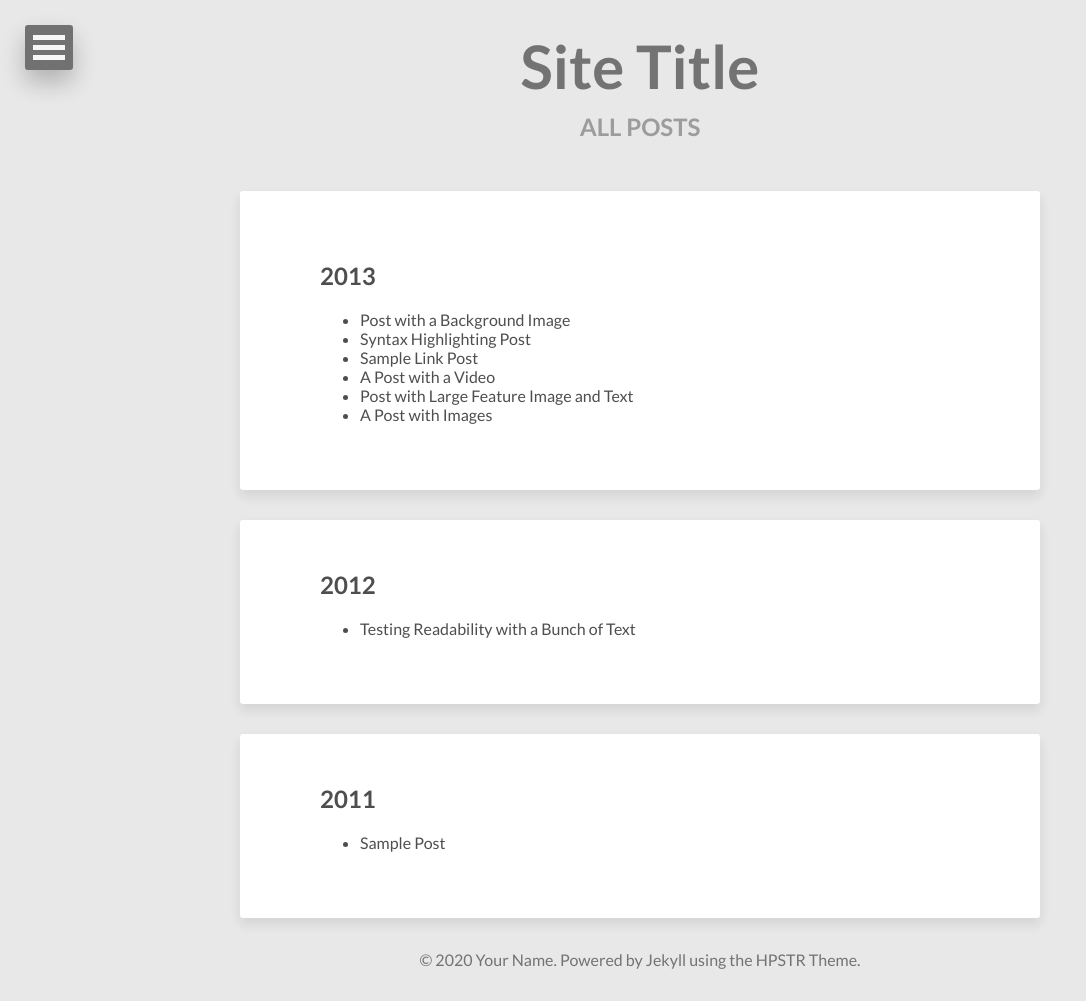
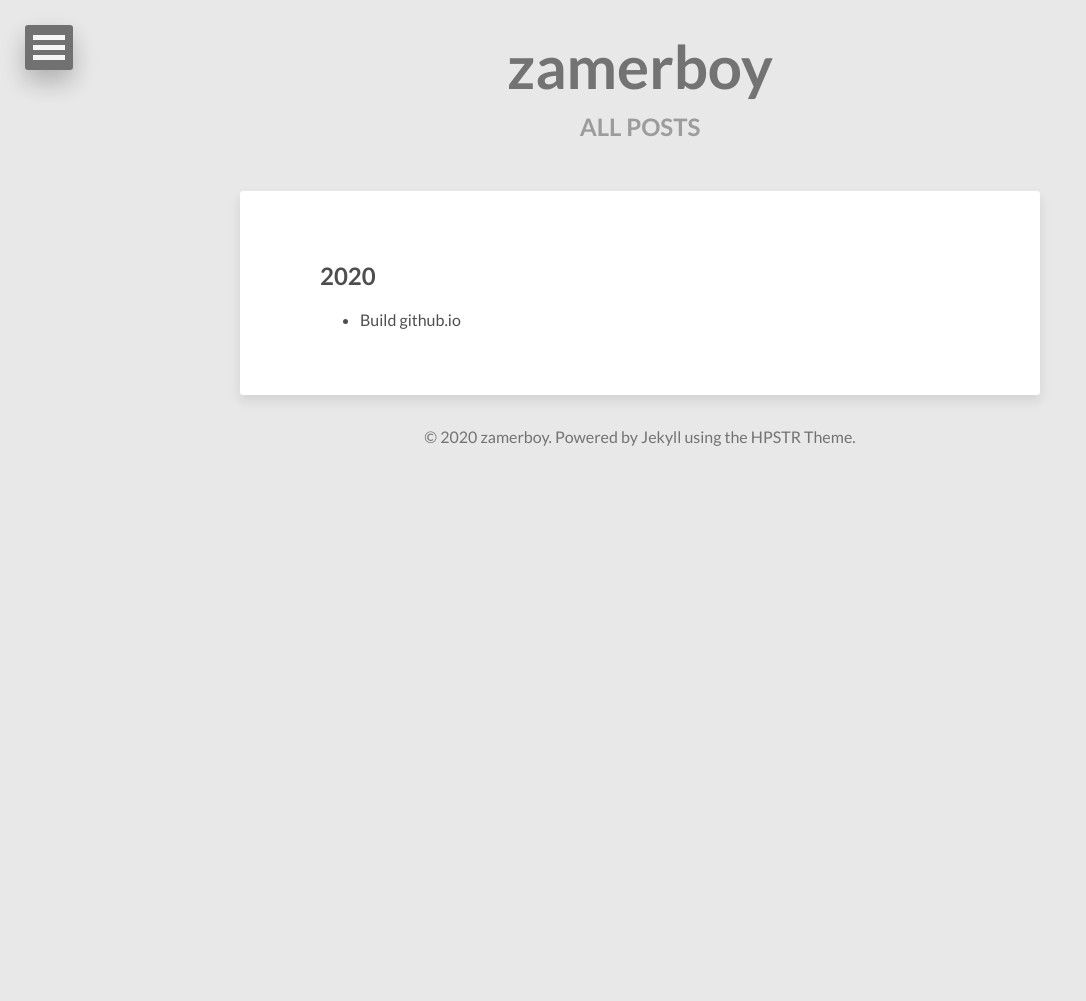
Before and after one commit to lczxxx123/lczxxx123.github.io, a Jekyll site: the page built from posts/index.html, in a window 1280 px wide. Shown: the whole page, without its empty margins (0-1086 px from the left). Built offline with Jekyll 4.4.1, drawn with Linux system fonts in a browser that asks for light colours; nearby versions of some CDN libraries; after the commit the page ends 900 px from its top, so only the background shows below that.

```diff
--- a/_config.yml
+++ b/_config.yml
@@ -1,5 +1,5 @@
-title:            Site Title
-description:      Describe your website here.
+title:            zamerboy
+description:      [^_^]
 disqus_shortname:
 reading_time:     true
 words_per_minute: 200
@@ -9,7 +9,7 @@ url:
 
 # Owner/author information
 owner:
-  name:           Your Name
+  name:           zamerboy
   avatar:         avatar.jpg
   bio:            "Your bio goes here. It shouldn't be super long but a good sentence or two should suffice."
   email:          you@email.com
--- a/_includes/head.html
+++ b/_includes/head.html
@@ -3,7 +3,7 @@
 <meta name="description" content="{% if page.description %}{{ page.description }}{% else %}{{ site.description }}{% endif %}">
 {% if page.tags %}<meta name="keywords" content="{{ page.tags | join: ', ' }}">{% endif %}
 
-{% if site.owner.twitter %}<!-- Twitter Cards -->
+<!--{% if site.owner.twitter %} Twitter Cards -->
 {% if page.image.feature %}<meta name="twitter:card" content="summary_large_image">
 <meta name="twitter:image" content="{{ site.url }}/images/{{ page.image.feature }}">
 {% else %}<meta name="twitter:card" content="summary">
--- /dev/null
+++ b/_posts/2020-09-06-build-github-io.md
@@ -0,0 +1,13 @@
+---
+layout: post
+title: Build github.io
+description: "First post."
+modified: 2020-09-06
+tags: [github.io]
+image:
+  path: /postsimage/IMG_3653.jpg
+  feature: /postsimage/IMG_3653half.jpg
+---
+
+![Smithsonian Image]({{ site.url }}/images/postsimage/IMG_3653.jpg)
+{: .image-right}
```
Also changed, not shown: _posts_example/2011-03-10-sample-post.md (renamed from _posts/2011-03-10-sample-post.md), _posts_example/2012-05-22-readability-post.md (renamed from _posts/2012-05-22-readability-post.md), _posts_example/2013-05-22-sample-post-images.md (renamed from _posts/2013-05-22-sample-post-images.md), _posts_example/2013-05-23-readability-feature-post.md (renamed from _posts/2013-05-23-readability-feature-post.md), _posts_example/2013-06-25-video-post.md (renamed from _posts/2013-06-25-video-post.md), _posts_example/2013-08-12-sample-link-post.md (renamed from _posts/2013-08-12-sample-link-post.md), _posts_example/2013-08-16-code-highlighting-post.md (renamed from _posts/2013-08-16-code-highlighting-post.md), _posts_example/2013-10-26-background-image.md (renamed from _posts/2013-10-26-background-image.md), images/postsimage/IMG_3653half.jpg (added), 1 other file.
